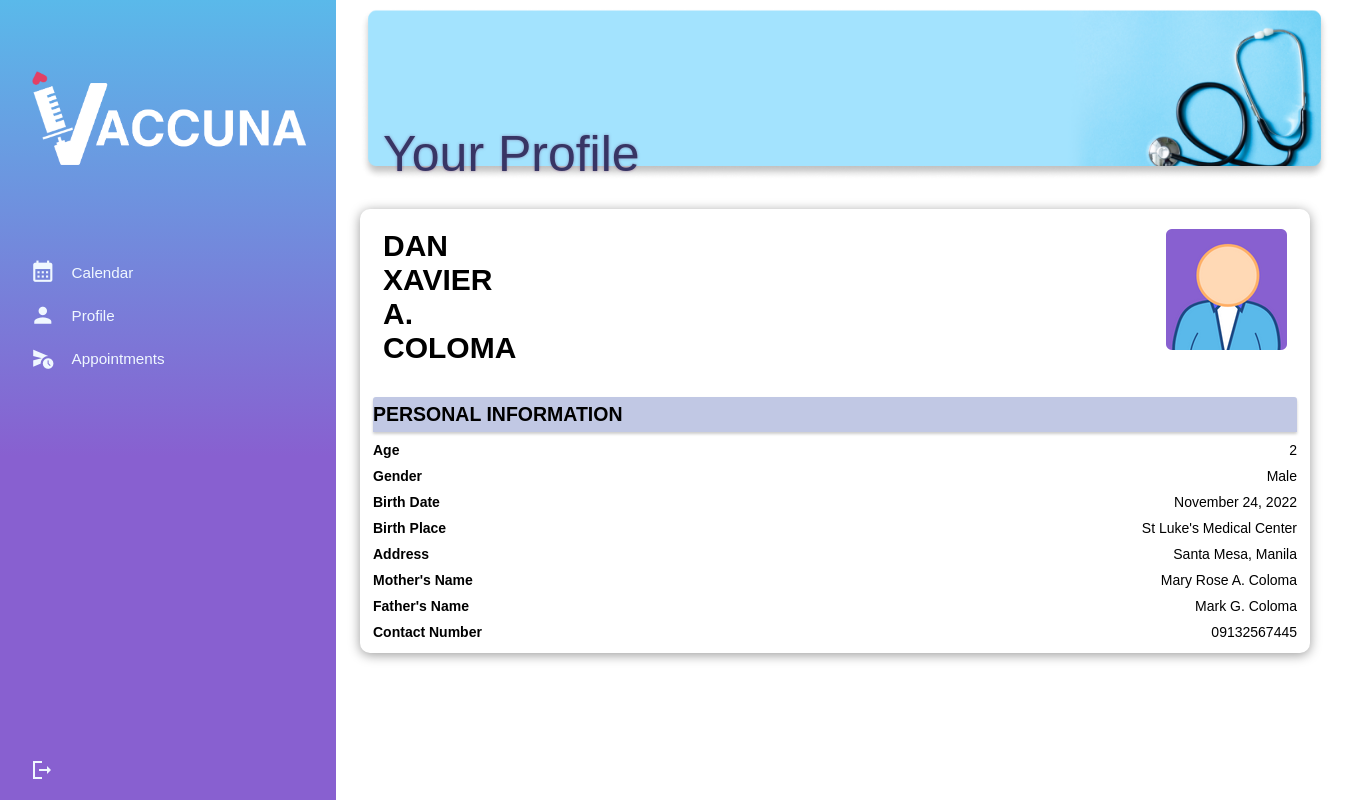
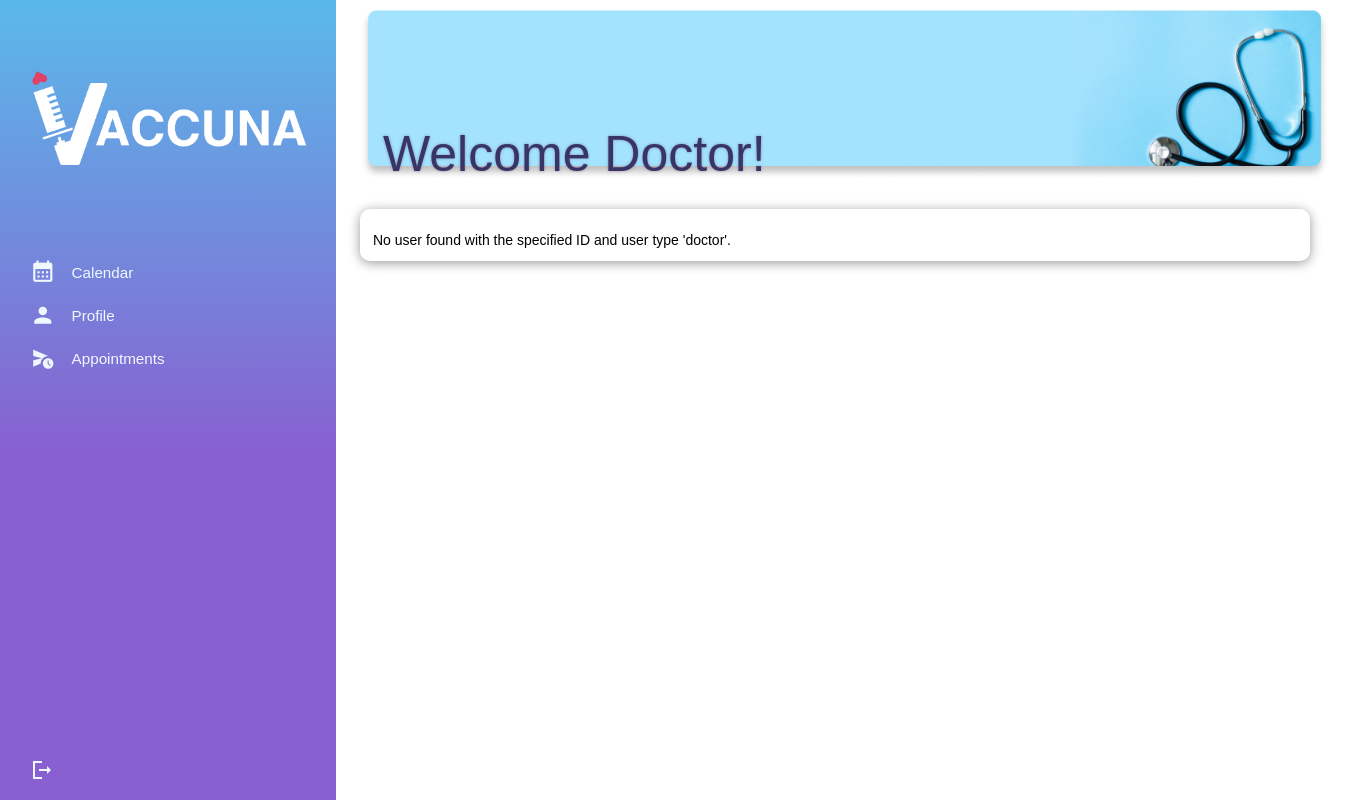
Before and after one commit to Mooncakee17/VACCUNA.ver2, a PHP site: page /Doctor/Profile-TAB.php in a window 1360 px wide; the page is wider, and only the part inside the window is pictured. Run offline with PHP 8.4, Linux system fonts and the light colour scheme; a user stored in the database is signed in; data comes from the database, SQL or seed files in the repository.

Commit message:
added loginform for doctor, modified doctor profile tab and it register tab

```diff
--- a/Doctor/Profile-TAB.php
+++ b/Doctor/Profile-TAB.php
@@ -1,38 +1,72 @@
+<?php
+// Include database configuration file
+include('../config.php'); // Adjust the path accordingly
+
+// Create a database connection
+$mysqli = new mysqli('localhost', 'root', '', 'u621398810_Vaccunadb_v1');
+
+// Check the connection
+if ($mysqli->connect_error) {
+    die("Connection failed: " . $mysqli->connect_error);
+}
+
+// Fetch user data from the database
+session_start();  // Start the session
+$user_id = $_SESSION['user_id']; // Get the user ID from the session
+$query = "SELECT firstname, lastname, user_email, phonenumber, usertype, status FROM usertable WHERE userid = ? AND usertype = 'doctor'";
+$stmt = $mysqli->prepare($query);
+$stmt->bind_param("i", $user_id);
+$stmt->execute();
+$result = $stmt->get_result();
+$row = $result->fetch_assoc();
+
+// Close the database connection
+$stmt->close();
+$mysqli->close();
+?>
+
+<!DOCTYPE html>
+<html lang="en">
+<head>
+    <meta charset="UTF-8">
+    <meta name="viewport" content="width=device-width, initial-scale=1.0">
     <link rel="stylesheet" href="./css/style5.css">
     <link rel="stylesheet" href="./css/calendar-style.css">
-
+    <title>Doctor Profile</title>
+</head>
 <body>
     <div class="container1">
         <div class="column1">
-          <?php include('../templates/Doctor-Dash.php'); ?> <!------------call side bar template------------>
+            <?php include('../templates/Doctor-Dash.php'); ?>
         </div>
-
         <div class="column">
             <div class="dashboard">
                 <img src="./images/Profile.png">
                 <div class="dashboard-text">
-
-                <h1>Your Profile</h1>
-
+                    <h1>Welcome Doctor!</h1>
                 </div>
-
                 <div class="content">
+                    <?php if ($row !== null) : ?>
                         <div class="header">
-                <h2>DAN XAVIER A. COLOMA</h2>
+                            <h2><?php echo $row['firstname'] . ' ' . $row['lastname']; ?></h2>
                             <img src="./images/User Profile.png" alt="">
                         </div>
                         <div class="title">
                             <h2>PERSONAL INFORMATION</h2>
                         </div>
-            <p><span class="label">Age</span> 2</p>
-            <p><span class="label">Gender</span> Male</p>
-            <p><span class="label">Birth Date</span> November 24, 2022</p>
-            <p><span class="label">Birth Place</span> St Luke's Medical Center</p>
-            <p><span class="label">Address</span> Santa Mesa, Manila</p>
-            <p><span class="label">Mother's Name</span> Mary Rose A. Coloma</p>
-            <p><span class="label">Father's Name</span> Mark G. Coloma</p>
-            <p><span class="label">Contact Number</span> 09132567445</p>
+                        <p><span class="label">First Name</span> <?php echo $row['firstname']; ?></p>
+                        <p><span class="label">Last Name</span> <?php echo $row['lastname']; ?></p>
+                        <p><span class="label">Email</span> <?php echo $row['user_email']; ?></p>
+                        <p><span class="label">Contact Number</span> <?php echo $row['phonenumber']; ?></p>
+                        <p><span class="label">User Type</span> <?php echo $row['usertype']; ?></p>
+                        <p><span class="label">Status</span> <?php echo $row['status']; ?></p>
+                        <!-- Add other fields as needed -->
+                    <?php else : ?>
+                        <p>No user found with the specified ID and user type 'doctor'.</p>
+                    <?php endif; ?>
                 </div>
-
+            </div>
+        </div>
+    </div>
 </body>
 </html>
--- a/IT/Register-Account-TAB.php
+++ b/IT/Register-Account-TAB.php
@@ -101,6 +101,7 @@
                                         <option value="parent">Parent</option>
                                         <option value="admin">Admin</option>
                                         <option value="it">IT</option>
+                                        <option value="doctor">Doctor</option>
                                 </select>
                             </div>
 
--- a/LoginForm.php
+++ b/LoginForm.php
@@ -28,6 +28,11 @@
       } elseif ($row['usertype'] == 'it') {
          header('location: ../IT/User-Management-TAB.php');
          exit();
+
+        } elseif ($row['usertype'] == 'doctor') {
+            $_SESSION['user_id'] = $row['userid'];
+            header('location: ../Doctor/Doctor-Appointment-TAB.php');
+            exit();
 
      }
      // header('location:homeprofile.php');
```
Lines whose indentation alone changed are shown as unchanged.
